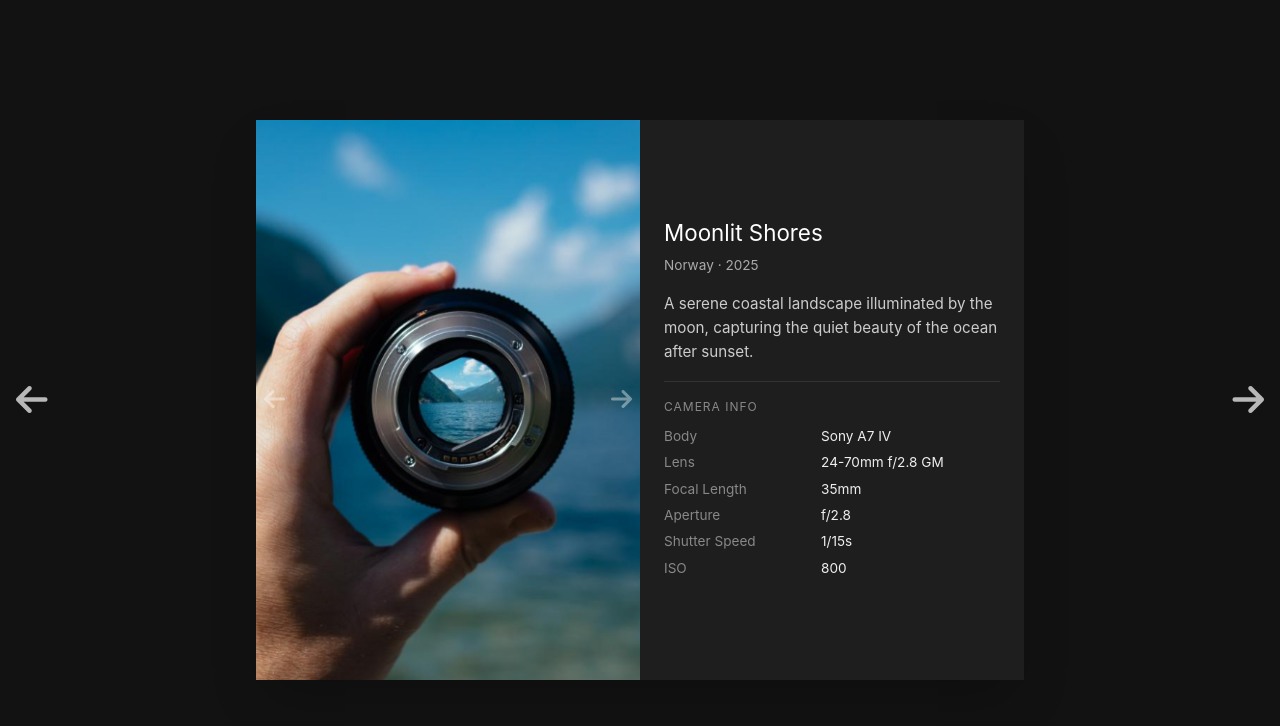
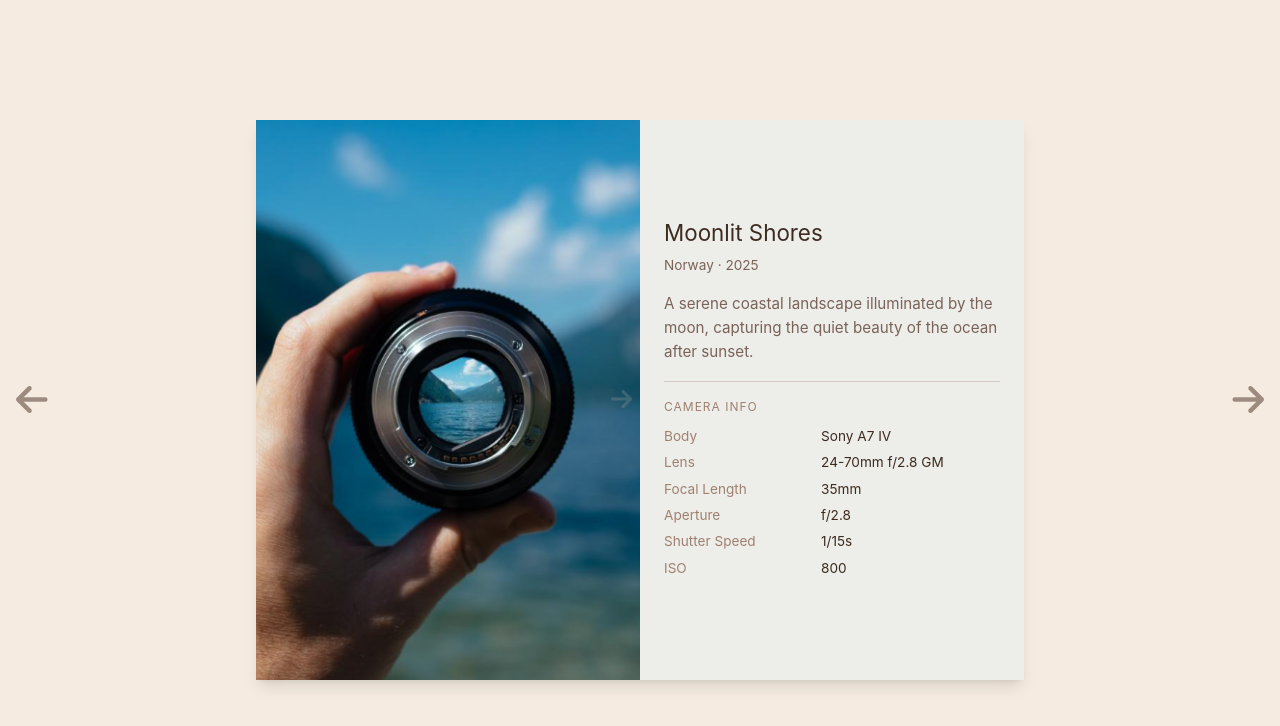
Before and after one commit to apurvayeole/TheImageProject, a React (Vite) app in the folder Layer1/: page / in a window 1280 px wide. Both pictures are taken after a click on the picture 191 px from the left and 319 px from the top of the page. Shown: the top 726 px of the page. Built offline with nearby package versions, Linux system fonts and the light colour scheme.

Commit message:
Change theme

```diff
--- a/Layer1/src/components/FullscreenImage.jsx
+++ b/Layer1/src/components/FullscreenImage.jsx
@@ -28,7 +28,7 @@ function FullscreenImage({ src, onClose }){
         <div ref={divRef} onClick={exitFullscreen} style={{
             width: "100vw",
             height: "100vh",
-            backgroundColor: "black",
+            backgroundColor: "var(--parchment)",
             display: "flex",
             alignItems: "center",
             justifyContent: "center",
--- a/Layer1/src/components/Grid.jsx
+++ b/Layer1/src/components/Grid.jsx
@@ -10,17 +10,15 @@ import { useNavigate } from 'react-router-dom';
 function Grid(){
     const navigate = useNavigate();
     return(
-        <>
+        <div style={{ backgroundColor: "var(--linen)", minHeight: "100vh" }}>
          <div className="grid grid-cols-6 px-[clamp(1rem,8%,15rem)]">
             <div style={{
                 display: "flex",
-                // flexDirection: "row",
                 justifyContent:"center",
                 alignItems: "center",
                 height:"20vh",
                 width:"80vw",
                 gap: "2.5rem",
-                // border:"2px solid lightblue"
             }}>
                 <ProfilePic style={{
                     position:"fix"
@@ -55,7 +53,7 @@ function Grid(){
             ))}
         </div>
 
-        </>
+        </div>
     );
 }
 
--- a/Layer1/src/components/Layout.jsx
+++ b/Layer1/src/components/Layout.jsx
@@ -31,15 +31,17 @@ function Layout(){
     return(
         <>
         <div onClick={() => navigate('/')}
-        className="bg-[#121212] min-h-screen flex items-center justify-center relative px-16">
+        style={{ backgroundColor: "var(--linen)" }}
+        className="min-h-screen flex items-center justify-center relative px-16">
             {/* Left arrow button */}
             <button onClick={(e) => { e.stopPropagation(); preImage(); }}
-            className="absolute left-4 bg-transparent border-none text-white text-4xl cursor-pointer opacity-70 hover:opacity-100 transition-opacity">
+            style={{ color: "var(--text-mid)" }}
+            className="absolute left-4 bg-transparent border-none text-4xl cursor-pointer opacity-70 hover:opacity-100 transition-opacity">
                 <i className="fa-solid fa-arrow-left"></i>
             </button>
 
             {/* Center block */}
-            <div onClick={(e) => e.stopPropagation()} className="flex flex-row shadow-2xl">
+            <div onClick={(e) => e.stopPropagation()} className="flex flex-row shadow-lg">
                 <LeftImage albumIndex={showAlbum} onImageClick={(src) => setFullscreenSrc(src)}/>
                 <RightInfo album={currentAlbum}/>
             </div>
@@ -50,7 +52,7 @@ function Layout(){
                 right: "16px",
                 background: "none",
                 border: "none",
-                color: "white",
+                color: "var(--text-mid)",
                 fontSize: "clamp(20px, 3vw, 36px)",
                 cursor: "pointer",
                 opacity: 0.7,
--- a/Layer1/src/components/LeftImage.jsx
+++ b/Layer1/src/components/LeftImage.jsx
@@ -48,14 +48,18 @@ function LeftImage({ albumIndex, onImageClick }){
         <>
         <div className="h-[70vh] w-[30vw] relative">
          {!isLoaded && (
-            <div className="absolute inset-0 bg-[#2a2a2a] animate-pulse"/>
+            <div className="absolute inset-0 animate-pulse" style={{ backgroundColor: "var(--powder-petal)" }}/>
         )}
         <img src={Images[currIdx]} onLoad={() => setIsLoaded(true)} onClick={() => onImageClick(Images[currIdx])} className="w-full h-full object-cover block cursor-zoom-in"/>
-        <button onClick={goLeft} disabled={currIdx === 0} className="absolute left-2 top-1/2 -translate-y-1/2 bg-transparent border-none text-white/40 text-2xl cursor-pointer hover:text-white/80 transition-colors">
+        <button onClick={goLeft} disabled={currIdx === 0}
+            style={{ color: "var(--almond-silk)" }}
+            className="absolute left-2 top-1/2 -translate-y-1/2 bg-transparent border-none text-2xl cursor-pointer transition-colors hover:opacity-100 opacity-70 disabled:opacity-20">
             <i className="fa-solid fa-arrow-left"></i>
         </button>
 
-        <button onClick={goRight} disabled={currIdx === Images.length - 1} className="absolute right-2 top-1/2 -translate-y-1/2 bg-transparent border-none text-white/40 text-2xl cursor-pointer hover:text-white/80 transition-colors">
+        <button onClick={goRight} disabled={currIdx === Images.length - 1}
+            style={{ color: "var(--almond-silk)" }}
+            className="absolute right-2 top-1/2 -translate-y-1/2 bg-transparent border-none text-2xl cursor-pointer transition-colors hover:opacity-100 opacity-70 disabled:opacity-20">
             <i className="fa-solid fa-arrow-right"></i>
         </button>
         </div>
--- a/Layer1/src/components/NavLinks.jsx
+++ b/Layer1/src/components/NavLinks.jsx
@@ -1,7 +1,10 @@
 function NavLinks(){
     return(
         <>
-        <a href="https://www.instagram.com/img11.jpg/" target="_blank" rel="noreferrer">INSTAGRAM</a>
+        <a href="https://www.instagram.com/img11.jpg/" target="_blank" rel="noreferrer"
+           style={{ color: "var(--text-mid)", textDecoration: "none", fontSize: "0.8rem", letterSpacing: "1px" }}
+           onMouseEnter={e => e.target.style.color = "var(--text-dark)"}
+           onMouseLeave={e => e.target.style.color = "var(--text-mid)"}>INSTAGRAM</a>
         </>
     )
 }
--- a/Layer1/src/components/ProfileDes.jsx
+++ b/Layer1/src/components/ProfileDes.jsx
@@ -10,17 +10,20 @@ function ProfileDes(){
         <p style={{
             fontSize:"1rem",
             fontFamily:"cursive",
-            margin:0
+            margin:0,
+            color:"var(--text-dark)"
         }}>Through my lenses....</p>
         <p style={{
             fontSize:"1rem",
             fontFamily:"cursive",
-            margin:0
+            margin:0,
+            color:"var(--text-mid)"
         }}>Through my lenses</p>
         <p style={{
             fontSize:"1rem",
             fontFamily:"cursive",
-            margin:0
+            margin:0,
+            color:"var(--text-light)"
         }}>Through my lenses</p>
         </div>
         </>
--- a/Layer1/src/components/ProfilePic.jsx
+++ b/Layer1/src/components/ProfilePic.jsx
@@ -4,7 +4,7 @@ function ProfilePic(){
 
     return(
         <>
-        <div  className="bg-black h-[100px] w-[100px] rounded-full flex justify-center items-center overflow-hidden flex-shrink-0">
+        <div style={{ backgroundColor: "var(--almond-silk)" }} className="h-[100px] w-[100px] rounded-full flex justify-center items-center overflow-hidden flex-shrink-0">
             <img src={profilepic}  className="w-full h-full object-cover"/>
         </div>
         </>
--- a/Layer1/src/components/RightInfo.jsx
+++ b/Layer1/src/components/RightInfo.jsx
@@ -1,19 +1,20 @@
 function RightInfo({ album }){
     return(
-        <div  className="bg-[#1e1e1e] text-white h-[70vh] w-[30vw] p-6 flex flex-col justify-center gap-4 overflow-y-auto">
+        <div style={{ backgroundColor: "var(--parchment)", color: "var(--text-dark)" }}
+             className="h-[70vh] w-[30vw] p-6 flex flex-col justify-center gap-4 overflow-y-auto">
             <div>
-                <h2 style={{ margin: 0, fontSize: "1.4rem" }}>{album.title}</h2>
-                <p style={{ margin: "6px 0 0", color: "#aaa", fontSize: "0.85rem" }}>
+                <h2 style={{ margin: 0, fontSize: "1.4rem", color: "var(--text-dark)" }}>{album.title}</h2>
+                <p style={{ margin: "6px 0 0", color: "var(--text-mid)", fontSize: "0.85rem" }}>
                     {album.location} · {album.year}
                 </p>
             </div>
 
-            <p style={{ margin: 0, fontSize: "0.95rem", lineHeight: "1.6", color: "#ccc" }}>
+            <p style={{ margin: 0, fontSize: "0.95rem", lineHeight: "1.6", color: "var(--text-mid)" }}>
                 {album.description}
             </p>
 
-            <div style={{ borderTop: "1px solid #333", paddingTop: "16px" }}>
-                <p style={{ margin: "0 0 10px", fontSize: "0.75rem", color: "#888", textTransform: "uppercase", letterSpacing: "1px" }}>
+            <div style={{ borderTop: "1px solid var(--dust-grey)", paddingTop: "16px" }}>
+                <p style={{ margin: "0 0 10px", fontSize: "0.75rem", color: "var(--text-light)", textTransform: "uppercase", letterSpacing: "1px" }}>
                     Camera Info
                 </p>
                 <table style={{ width: "100%", borderCollapse: "collapse", fontSize: "0.85rem" }}>
@@ -27,10 +28,10 @@ function RightInfo({ album }){
                             ["ISO",           album.camera.iso],
                         ].map(([label, value]) => (
                             <tr key={label}>
-                                <td style={{ color: "#888", paddingBottom: "6px", paddingRight: "16px", whiteSpace: "nowrap" }}>
+                                <td style={{ color: "var(--text-light)", paddingBottom: "6px", paddingRight: "16px", whiteSpace: "nowrap" }}>
                                     {label}
                                 </td>
-                                <td style={{ color: "#eee", paddingBottom: "6px" }}>
+                                <td style={{ color: "var(--text-dark)", paddingBottom: "6px" }}>
                                     {value}
                                 </td>
                             </tr>
--- a/Layer1/src/index.css
+++ b/Layer1/src/index.css
@@ -1,4 +1,20 @@
 @import "tailwindcss";
+
+:root {
+    --parchment: #edede9;
+    --dust-grey: #d6ccc2;
+    --linen: #f5ebe0;
+    --powder-petal: #e3d5ca;
+    --almond-silk: #d5bdaf;
+    --text-dark: #3d2b1f;
+    --text-mid: #7a6358;
+    --text-light: #a08070;
+}
+
+body {
+    background-color: var(--linen);
+    color: var(--text-dark);
+}
 
 @keyframes fadeIn {
     from{opacity:0; transform:translateY(8px);}
```
